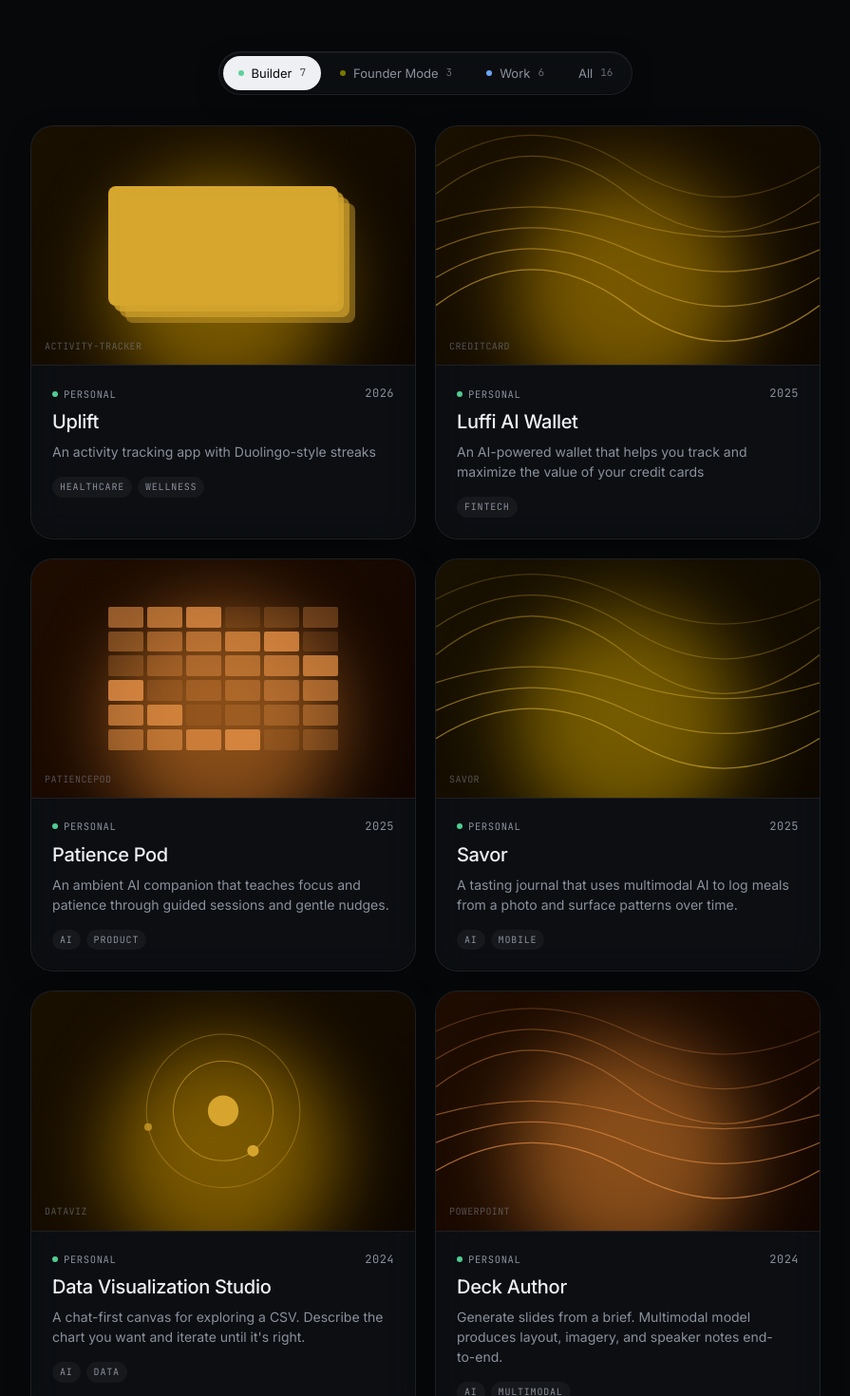
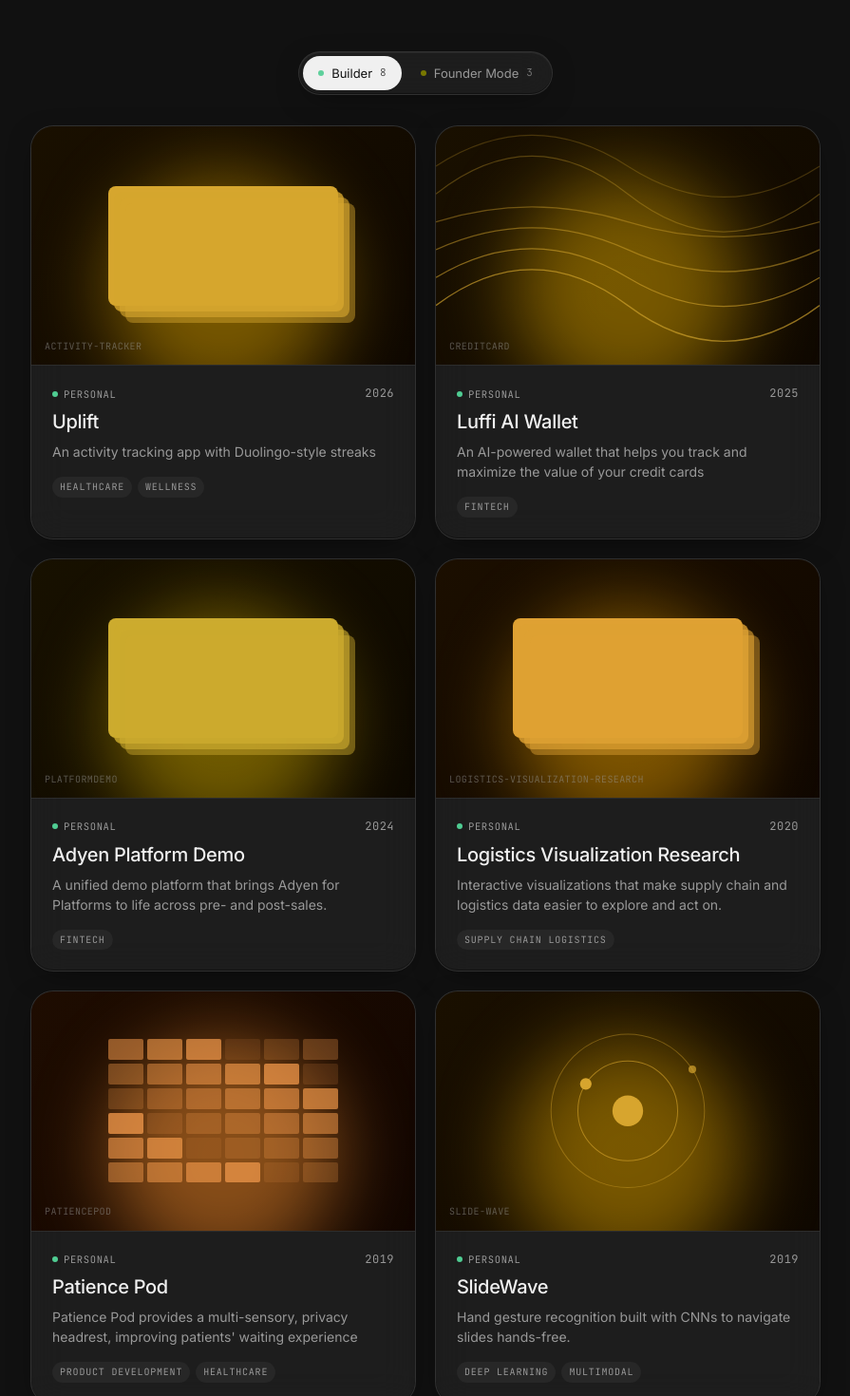
Before and after one commit to samipjain/ai-portfolio, a Next.js app: page / in a window 1280 px wide. Shown: the part 980-2450 px from the top of the page at 95% size, without its empty margins (192-1087 px from the left). Built offline with nearby package versions, Linux system fonts and the light colour scheme.

Commit message:
all projects are listed and dark mode is fixed

```diff
--- a/src/app/globals.css
+++ b/src/app/globals.css
@@ -55,14 +55,14 @@
 }
 
 [data-theme="dark"] {
-  --bg: #07080a;
-  --bg-elev: #101114;
-  --bg-tint: #17181c;
-  --fg: #eef0f4;
-  --fg-muted: #8b919c;
-  --fg-subtle: #545a65;
-  --line: rgba(238, 240, 244, 0.08);
-  --line-strong: rgba(238, 240, 244, 0.16);
+  --bg: #111111;
+  --bg-elev: #1c1c1c;
+  --bg-tint: #272727;
+  --fg: #f0f0f0;
+  --fg-muted: #999999;
+  --fg-subtle: #606060;
+  --line: rgba(255, 255, 255, 0.07);
+  --line-strong: rgba(255, 255, 255, 0.13);
 
   --accent: oklch(0.72 0.13 255);
   --accent-soft: oklch(0.72 0.13 255 / 0.16);
@@ -70,16 +70,16 @@
   --tag-work: oklch(0.72 0.13 255);
   --tag-personal: oklch(0.76 0.14 160);
 
-  --glass-bg: rgba(18, 20, 24, 0.5);
-  --glass-border: rgba(255, 255, 255, 0.08);
+  --glass-bg: rgba(255, 255, 255, 0.05);
+  --glass-border: rgba(255, 255, 255, 0.09);
   --glass-shadow:
     0 1px 0 rgba(255, 255, 255, 0.05) inset,
     0 -1px 0 rgba(0, 0, 0, 0.4) inset,
     0 8px 32px -12px rgba(0, 0, 0, 0.6);
 
-  --aura-1: oklch(0.45 0.18 255);
-  --aura-2: oklch(0.42 0.16 210);
-  --aura-3: oklch(0.45 0.15 290);
+  --aura-1: oklch(0.28 0.06 255);
+  --aura-2: oklch(0.25 0.05 210);
+  --aura-3: oklch(0.27 0.05 290);
 }
 
 /* ============================================
@@ -152,7 +152,7 @@ body {
 [data-theme="dark"] .aura::before,
 [data-theme="dark"] .aura::after,
 [data-theme="dark"] .aura span {
-  opacity: 0.22;
+  opacity: 0.10;
 }
 
 @keyframes drift1 {
@@ -456,8 +456,8 @@ section {
   margin-bottom: 24px;
 }
 [data-theme="dark"] .hero__terminal {
-  background: rgba(16, 18, 32, 0.50);
-  border-color: rgba(238, 240, 244, 0.08);
+  background: rgba(20, 20, 20, 0.92);
+  border-color: rgba(255, 255, 255, 0.08);
 }
 .hero__terminal-bar {
   display: flex;
@@ -524,7 +524,7 @@ section {
   text-align: left;
 }
 [data-theme="dark"] .hero__lede {
-  color: rgba(210, 218, 232, 0.9);
+  color: rgba(224, 224, 224, 0.9);
 }
 .bio-key {
   color: #15803d;
--- a/src/components/project-visual.tsx
+++ b/src/components/project-visual.tsx
@@ -12,6 +12,8 @@ export function ProjectVisual({ project }: { project: Project }) {
   const variants = ["grid", "orbit", "stack", "wave"] as const;
   const variant = variants[seed % variants.length];
   const hue = project.kind === "personal" ? 55 + (seed % 40) : 240 + (seed % 60);
+  // Normalise to [0, 2π] to avoid floating-point divergence between SSR and browser
+  const angle = (seed % 62832) / 10000;
 
   return (
     <div
@@ -55,14 +57,14 @@ export function ProjectVisual({ project }: { project: Project }) {
           />
           <circle cx="100" cy="60" r="8" fill="currentColor" />
           <circle
-            cx={100 + 26 * Math.cos(seed)}
-            cy={60 + 26 * Math.sin(seed)}
+            cx={100 + 26 * Math.cos(angle)}
+            cy={60 + 26 * Math.sin(angle)}
             r="3"
             fill="currentColor"
           />
           <circle
-            cx={100 + 40 * Math.cos(seed + 2)}
-            cy={60 + 40 * Math.sin(seed + 2)}
+            cx={100 + 40 * Math.cos(angle + 2)}
+            cy={60 + 40 * Math.sin(angle + 2)}
             r="2"
             fill="currentColor"
             opacity="0.7"
--- a/src/components/projects.tsx
+++ b/src/components/projects.tsx
@@ -7,10 +7,9 @@ import { ProjectCard } from "./project-card";
 export function Projects() {
   const { projects } = portfolioData;
   const [filter, setFilter] = useState<"all" | "work" | "personal" | "founder">("personal");
-
   const filtered = useMemo(() => {
-    if (filter === "all") return projects;
-    return projects.filter((p) => p.kind === filter);
+    const result = filter === "all" ? projects : projects.filter((p) => p.kind === filter);
+    return result.slice().sort((a, b) => Number(b.year) - Number(a.year));
   }, [filter, projects]);
 
   const counts = {
@@ -33,7 +32,7 @@ export function Projects() {
         </header>
 
         <div className="projects__filter glass">
-        <button
+          <button
             className={`chip ${filter === "personal" ? "chip--on" : ""}`}
             onClick={() => setFilter("personal")}
           >
@@ -47,19 +46,6 @@ export function Projects() {
             <span className="chip__dot chip__dot--founder" /> Founder Mode
             <span className="chip__count">{counts.founder}</span>
           </button>
-          <button
-            className={`chip ${filter === "work" ? "chip--on" : ""}`}
-            onClick={() => setFilter("work")}
-          >
-            <span className="chip__dot chip__dot--work" /> Work
-            <span className="chip__count">{counts.work}</span>
-          </button>
-          <button
-            className={`chip ${filter === "all" ? "chip--on" : ""}`}
-            onClick={() => setFilter("all")}
-          >
-            All <span className="chip__count">{counts.all}</span>
-          </button>
         </div>
 
         <div className="projects__grid">
--- a/src/data/portfolio.ts
+++ b/src/data/portfolio.ts
@@ -85,158 +85,88 @@ export const portfolioData: PortfolioData = {
       stack: ["Swift", "Claude Code", "Supabase"],
     },
     {
+      slug: "platformdemo",
+      title: "Adyen Platform Demo",
+      kind: "personal",
+      type: "personal",
+      tags: ["Fintech"],
+      year: "2024",
+      summary:
+        "A unified demo platform that brings Adyen for Platforms to life across pre- and post-sales.",
+      description:
+        "A vibe-coded experiment in fintech. A unified demo platform that brings Adyen for Platforms to life across pre- and post-sales.",
+      role: "Designer · Builder",
+      stack: ["Next.js", "v0.dev", "Vercel", "Supabase", "Cursor", "Claude Code"],
+    },
+    {
       slug: "patiencepod",
       title: "Patience Pod",
       kind: "personal",
       type: "personal",
-      tags: ["AI", "Product"],
-      year: "2025",
+      tags: ["Product Development", "Healthcare"],
+      year: "2019",
       summary:
-        "An ambient AI companion that teaches focus and patience through guided sessions and gentle nudges.",
+        "Patience Pod provides a multi-sensory, privacy headrest, improving patients' waiting experience",
       description:
-        "A vibe-coded experiment in calm-tech. Patience Pod is an ambient AI companion built to help you stay with a task longer. It uses short guided audio sessions, gentle haptic cues, and a visual rhythm that discourages context switching. Built in a weekend with Claude and Next.js.",
-      role: "Designer · Builder",
-      stack: ["Next.js", "OpenAI", "Tailwind", "Web Audio API"],
+        "Patience Pod provides a multi-sensory, privacy headrest, improving patients' waiting experience. We applied design thinking process to this challenge. We started with Research, Selection, Concept Generation, (Prototyping, Testing), Final Product",
+      role: "Designer · Maker",
+      stack: ["Product Design"],
     },
     {
       slug: "savor",
       title: "Savor",
       kind: "personal",
       type: "personal",
-      tags: ["AI", "Mobile"],
-      year: "2025",
+      tags: ["Product Development"],
+      year: "2018",
       summary:
-        "A tasting journal that uses multimodal AI to log meals from a photo and surface patterns over time.",
+        "A playful, hand-crafted wooden spice set designed to bring family and friends together at the table.",
       description:
-        "Snap a photo, get structured flavor notes, and build a searchable taste memory. Savor is a personal project that pairs vision models with a simple journaling ritual — it's now my daily-driver food log.",
-      role: "Solo — design, code, copy",
-      stack: ["React Native", "GPT-4V", "Supabase"],
+        "A playful spice set for your dining table hand-crafted from high quality wood for you and your loved ones to enjoy gathering around the table during any family occasion.",
+      role: "Designer · Maker",
+      stack: ["Product Design"],
     },
     {
-      slug: "dataviz",
-      title: "Data Visualization Studio",
+      slug: "logistics-visualization-research",
+      title: "Logistics Visualization Research",
       kind: "personal",
       type: "personal",
-      tags: ["AI", "Data"],
-      year: "2024",
+      tags: ["Supply Chain Logistics"],
+      year: "2020",
       summary:
-        "A chat-first canvas for exploring a CSV. Describe the chart you want and iterate until it's right.",
+        "Interactive visualizations that make supply chain and logistics data easier to explore and act on.",
       description:
-        "An LLM-driven viz tool I built to explore my own datasets faster. Paste a CSV, describe the question, and iterate on charts through natural conversation. The generated code is always visible and editable.",
-      role: "Solo",
-      stack: ["D3", "Claude API", "Observable Plot"],
+        "Developed and designed interactive visualization to improve data visibility, data analysis, and decision making for supply chain & logistics challenges.",
+      role: "Research Assistant",
+      stack: ["deck.gl", "Typescript", "Python"],
     },
     {
-      slug: "powerpoint",
-      title: "Deck Author",
+      slug: "slide-wave",
+      title: "SlideWave",
       kind: "personal",
       type: "personal",
-      tags: ["AI", "Multimodal"],
-      year: "2024",
+      tags: ["Deep Learning", "Multimodal"],
+      year: "2019",
       summary:
-        "Generate slides from a brief. Multimodal model produces layout, imagery, and speaker notes end-to-end.",
+        "Hand gesture recognition built with CNNs to navigate slides hands-free.",
       description:
-        "A tool for first-draft decks. Give it a topic and an audience; it produces a full deck with layout variance, speaker notes, and image placeholders. Built as an internal demo that kept getting requested.",
-      role: "Designer · Engineer",
-      stack: ["Python", "GPT-4", "python-pptx"],
-    },
-    {
-      slug: "googleagent",
-      title: "Google Agent",
-      kind: "personal",
-      type: "personal",
-      tags: ["AI", "Agents"],
-      year: "2024",
-      summary:
-        "A research agent that browses, takes notes, and files its findings back into your docs.",
-      description:
-        "An experiment in long-horizon research agents. The agent spawns sub-tasks, visits pages, reads selectively, and produces a structured brief with source links. Vibe-coded over a handful of evenings.",
-      role: "Solo",
-      stack: ["Playwright", "LangChain", "OpenAI"],
-    },
-    {
-      slug: "uber-oracle",
-      title: "Uber × Oracle Integration",
-      kind: "work",
-      type: "work",
-      tags: ["Enterprise", "Integration"],
-      year: "2024",
-      summary:
-        "Led technical architecture for enterprise-grade delivery integration across Oracle's hospitality stack.",
-      description:
-        "Partnered with Oracle to bring on-demand delivery into their hospitality POS systems. Owned the technical solution from API surface to rollout playbook. Work spanned authentication, dispatch, order lifecycle, and reconciliation.",
-      role: "Solutions Lead",
-      stack: ["REST APIs", "OAuth", "Webhooks"],
-    },
-    {
-      slug: "uber-apple",
-      title: "Uber × Apple Partnership",
-      kind: "work",
-      type: "work",
-      tags: ["Enterprise", "Strategy"],
-      year: "2023",
-      summary:
-        "Solutions lead for integration work with Apple, translating enterprise needs into shipped technical milestones.",
-      description:
-        "Worked closely with Apple's teams on a series of enterprise integrations. Responsible for the technical narrative, scoping, and cross-functional coordination between Apple and Uber engineering.",
-      role: "Solutions Lead",
-      stack: ["Internal Platforms"],
-    },
-    {
-      slug: "adyen-shopify",
-      title: "Adyen × Shopify",
-      kind: "work",
-      type: "work",
-      tags: ["Payments", "Integration"],
-      year: "2022",
-      summary:
-        "Solutions engineering on one of the largest payments integrations in commerce.",
-      description:
-        "Supported the Shopify × Adyen integration at a moment of rapid scale. Designed solutions for edge-case merchant flows, dispute handling, and local payment method rollouts.",
-      role: "Solutions Engineer",
-      stack: ["Payments APIs", "3DS2", "Java"],
-    },
-    {
-      slug: "adyen-rectangle",
-      title: "Adyen × Rectangle Health",
-      kind: "work",
-      type: "work",
-      tags: ["Payments", "Healthcare"],
-      year: "2021",
-      summary:
-        "Built the technical solution for a healthcare payments partner — compliance, tokenization, patient flows.",
-      description:
-        "Owned the Rectangle Health integration end-to-end. Navigated healthcare-specific compliance requirements, patient payment flows, and terminal fleet tokenization.",
-      role: "Solutions Engineer",
-      stack: ["Tokenization", "HIPAA-aware flows", "Terminal API"],
+        "A computer vision project that uses a convolutional neural network to recognize hand gestures in real time and map them to PowerPoint controls. Built to explore how deep learning can replace physical input devices, the model was trained on a custom gesture dataset and translates movements like swipes and pinches into slide navigation commands.",
+      role: "AI Engineer",
+      stack: ["Python", "CNN"],
     },
     {
       slug: "hyperloop",
       title: "Hyperloop",
-      kind: "work",
+      kind: "personal",
       type: "personal",
-      tags: ["Manufacturing", "MIT"],
+      tags: ["Automotive", "SpaceX"],
       year: "2019",
       summary:
-        "Manufacturing and systems work on an MIT Hyperloop pod — from CAD to wind-tunnel.",
+        "The first air-levitated hyperloop pod, designed for SpaceX's Hyperloop Competition.",
       description:
-        "Contributor on an MIT Hyperloop pod team. Focused on manufacturing processes, structural analysis, and the design-for-assembly tradeoffs that come with building a one-off vehicle.",
+        "Helped design and manufacture parts (3D printing, laser cutting) for MIT Hyperloop II — the only fully-levitating pod at the 2019 SpaceX Hyperloop Pod Competition and the top U.S. university entry.",
       role: "Manufacturing Engineer",
-      stack: ["SolidWorks", "ANSYS", "Machining"],
-    },
-    {
-      slug: "augmentor",
-      title: "Augmentor",
-      kind: "work",
-      type: "personal",
-      tags: ["AR/VR", "UI/UX"],
-      year: "2019",
-      summary:
-        "Spatial interface research — an AR tool for augmenting physical workflows with ambient guidance.",
-      description:
-        "A graduate research project on AR-augmented workflows. The system overlays step-by-step guidance onto physical tasks, adapting to user pace and skill level.",
-      role: "Researcher · Designer",
-      stack: ["Unity", "ARKit", "C#"],
+      stack: ["3D-Printing", "Machining"],
     },
   ],
 
```
